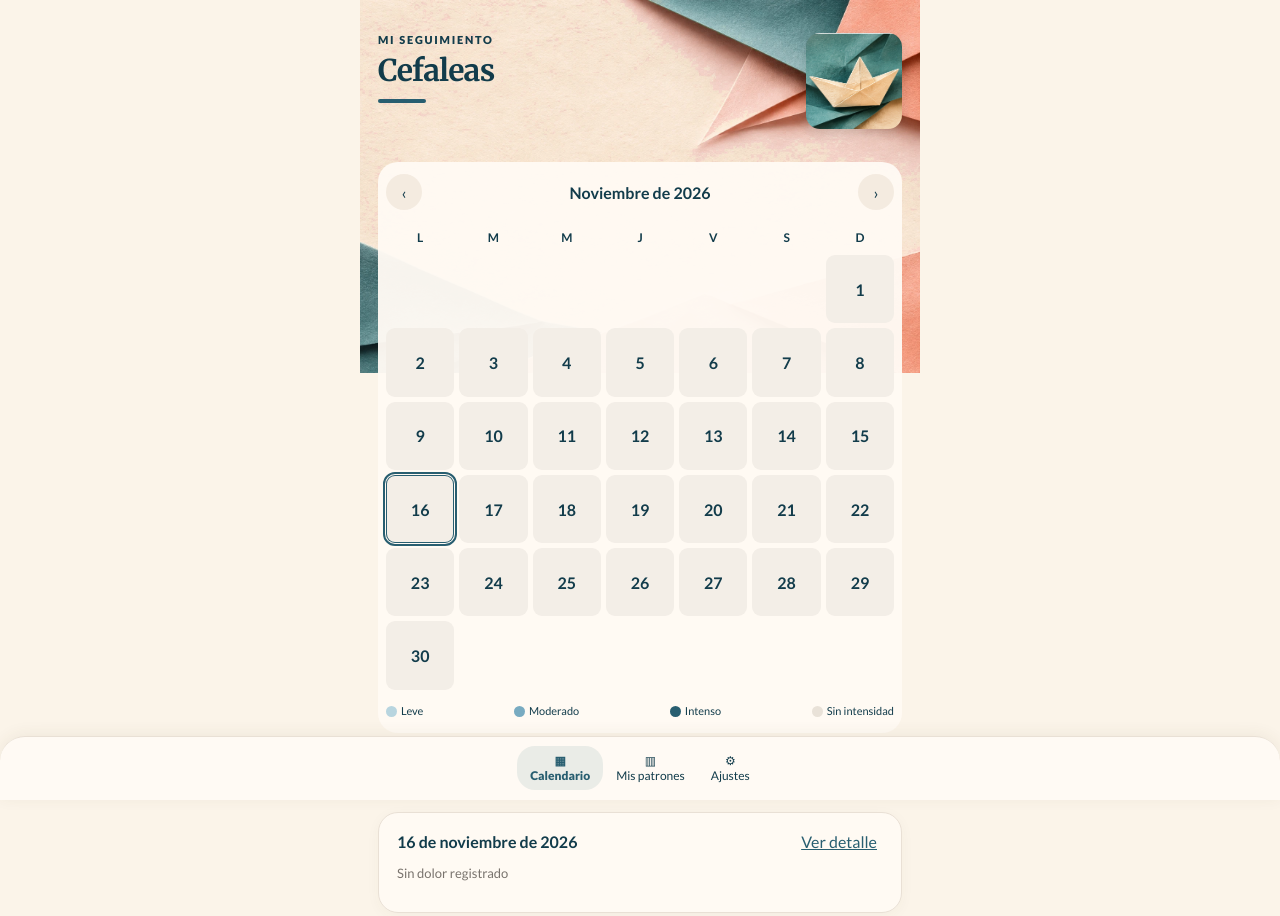
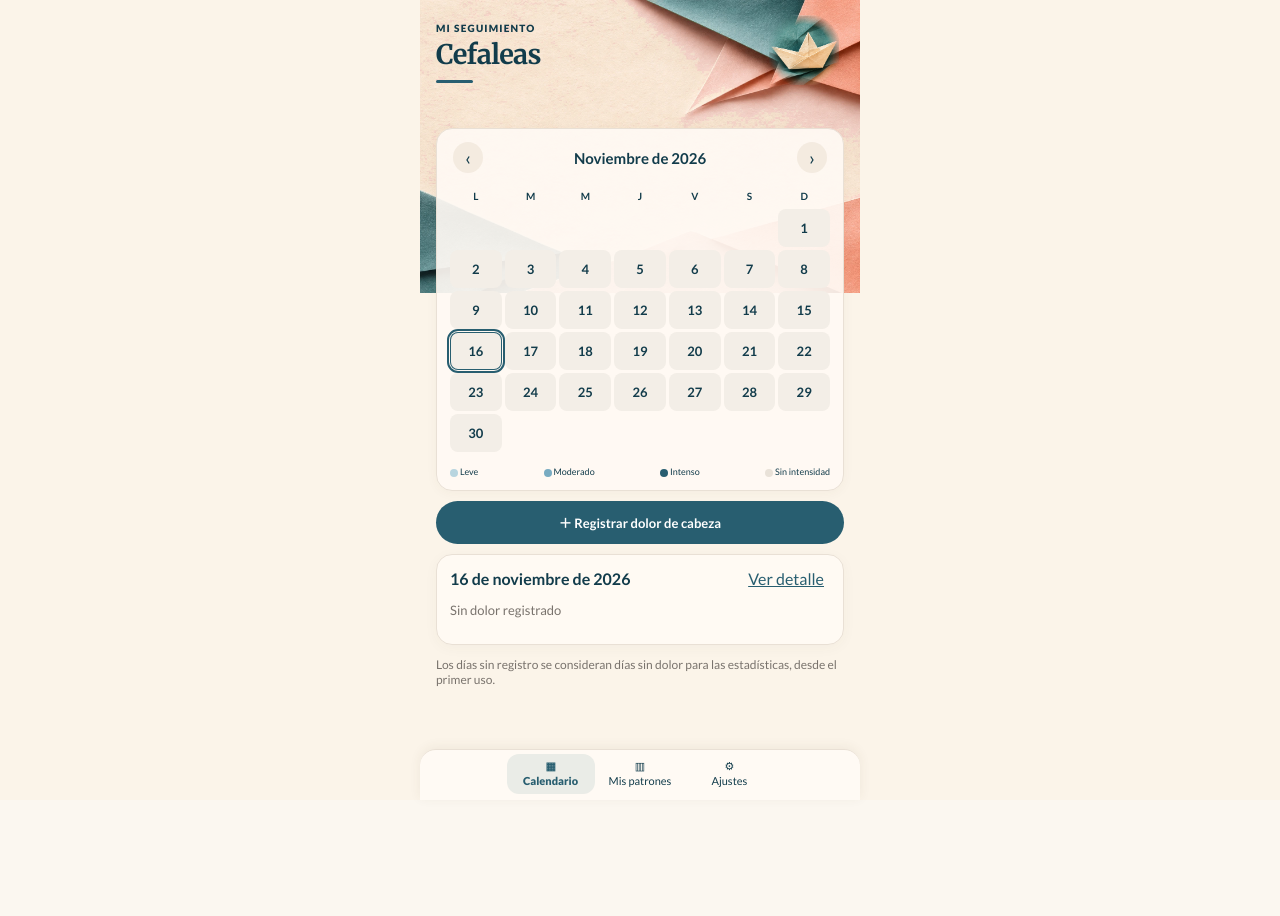
Before and after one commit to robermarilina-hash/App-migra-a, a plain HTML site: page index.html in a window 1280 px wide. Shown: the top 916 px of the page. After the commit the page ends 800 px from the top, so only its background shows below. Drawn offline with Linux system fonts and the light colour scheme.

Commit message:
Add files via upload

```diff
--- a/index.html
+++ b/index.html
@@ -38,4 +38,31 @@ main:after{display:none}
 :root[data-theme="ambar"]{--paper-image:url("./papel-ambar.webp")}
 .hero{isolation:auto;overflow:visible}.hero .origami{display:none}.hero .theme-hero-art{position:absolute;top:0;right:0;width:96px;height:96px;object-fit:cover;object-position:center;border-radius:14px;box-shadow:0 4px 12px #26332b24;z-index:0;pointer-events:none}.hero .muted,.hero h1,.hero-rule{position:relative;z-index:1}.hero h1{max-width:calc(100% - 102px)}
 @media(max-width:360px){.hero .theme-hero-art{width:82px;height:82px}}
-</style></head><body><main id="app"></main><nav class="nav"><button id="nav-calendar" onclick="page='calendar';render()">▦<br>Calendario</button><button id="nav-patterns" onclick="page='patterns';render()">▥<br>Mis patrones</button><button id="nav-settings" onclick="page='settings';render()">⚙<br>Ajustes</button></nav><div id="overlay"></div><div id="print" class="printonly"></div><script src="app.js?v=20261116-theme-fix"></script></body></html>
+
+/* Diseño compacto inspirado en la maqueta aprobada */
+main{padding:12px 16px 94px;max-width:440px;overflow:visible}
+.hero{height:106px;margin-bottom:7px;overflow:hidden}
+.hero .muted{margin-top:10px;font-size:10px;letter-spacing:.12em}
+.hero h1{font-size:27px;line-height:1.25;margin-top:4px}
+.hero-rule{width:37px;height:3px;margin-top:8px}
+.hero .theme-hero-art{width:70px;height:70px;top:3px;right:5px;border-radius:0;box-shadow:none;object-fit:cover;clip-path:polygon(9% 0,91% 0,100% 13%,100% 88%,88% 100%,10% 100%,0 88%,0 12%);-webkit-mask-image:radial-gradient(ellipse at center,#000 52%,transparent 76%);mask-image:radial-gradient(ellipse at center,#000 52%,transparent 76%)}
+.hero h1{max-width:calc(100% - 72px)}
+.calendar-card{padding:10px 7px 12px;margin:0 0 5px;background:rgba(255,250,244,.91);border:1px solid var(--edge);border-radius:20px;box-shadow:0 2px 12px #59452b0b}
+.calendar-card>.row strong{font-size:15px}
+.calendar-card>.row{padding:0 3px}
+.calendar-card .smallbtn{min-width:30px;min-height:30px;padding:4px;font-size:19px}
+.calendar{gap:3px}
+.calendar button{aspect-ratio:auto;height:38px;border-radius:8px;font-size:13px;font-weight:700}
+.calendar .weekday{font-size:10px;padding:2px 0 4px}
+.calendar .has-episode:after{bottom:2px;width:4px;height:4px;left:calc(50% - 2px)}
+.calendar-card .legend{font-size:9px;gap:4px;flex-wrap:nowrap}
+.legend .dot{width:8px;height:8px;margin-right:2px}
+.register-btn{margin:10px auto;padding:12px 13px;font-size:13px;max-width:100%}
+.card{padding:13px;margin:10px 0;border-radius:16px}
+.nav{max-width:440px;margin:auto;left:0;right:0;border-radius:16px 16px 0 0;padding:4px 0 max(6px,env(safe-area-inset-bottom));box-shadow:0 -2px 12px #59452b12}
+.nav button{font-family:Lato,sans-serif;font-size:11px;line-height:1.35;padding:5px 14px;min-width:88px}
+.nav .active{border-radius:12px}
+body{background-size:100% auto;background-position:center top}
+@media(min-width:440px){body{background-size:440px auto}}
+@media(max-width:360px){main{padding-left:11px;padding-right:11px}.calendar button{height:35px}.nav button{min-width:78px;padding:5px 9px}.hero .theme-hero-art{width:63px;height:63px}}
+</style></head><body><main id="app"></main><nav class="nav"><button id="nav-calendar" onclick="page='calendar';render()">▦<br>Calendario</button><button id="nav-patterns" onclick="page='patterns';render()">▥<br>Mis patrones</button><button id="nav-settings" onclick="page='settings';render()">⚙<br>Ajustes</button></nav><div id="overlay"></div><div id="print" class="printonly"></div><script src="app.js?v=20261116-compact-v7"></script></body></html>
--- a/sw.js
+++ b/sw.js
@@ -1,4 +1,4 @@
-const CACHE='cefaleas-theme-working-v6';const ASSETS=['./','./index.html','./app.js','./manifest.webmanifest','./icon-192.png','./icon-512.png','./papel-oceano.webp','./papel-cerezo.webp','./papel-niebla.webp','./papel-bruma.webp','./papel-ambar.webp','./tema-oceano.webp','./tema-cerezo.webp','./tema-niebla.webp','./tema-bruma.webp','./tema-ambar.webp'];
+const CACHE='cefaleas-compact-v7';const ASSETS=['./','./index.html','./app.js','./manifest.webmanifest','./icon-192.png','./icon-512.png','./papel-oceano.webp','./papel-cerezo.webp','./papel-niebla.webp','./papel-bruma.webp','./papel-ambar.webp','./tema-oceano.webp','./tema-cerezo.webp','./tema-niebla.webp','./tema-bruma.webp','./tema-ambar.webp'];
 self.addEventListener('install',e=>e.waitUntil(caches.open(CACHE).then(c=>c.addAll(ASSETS)).then(()=>self.skipWaiting())));
 self.addEventListener('activate',e=>e.waitUntil(Promise.all([caches.keys().then(keys=>Promise.all(keys.filter(k=>k!==CACHE).map(k=>caches.delete(k)))),self.clients.claim()])));
 self.addEventListener('fetch',e=>{if(e.request.method!=='GET'||new URL(e.request.url).origin!==location.origin)return;e.respondWith(fetch(e.request).then(r=>{if(r.ok){let copy=r.clone();caches.open(CACHE).then(c=>c.put(e.request,copy))}return r}).catch(()=>caches.match(e.request).then(r=>r||caches.match('./index.html'))))});
```
